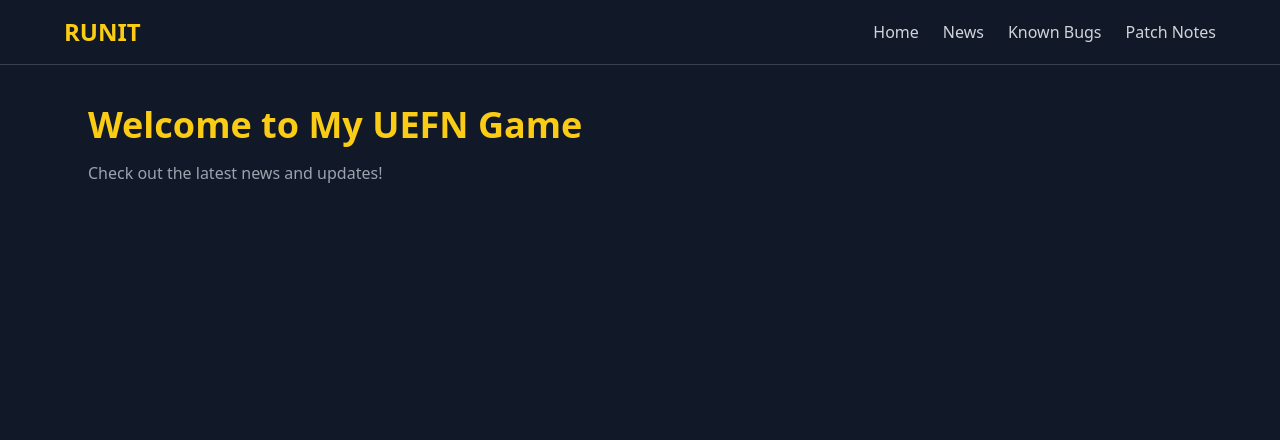
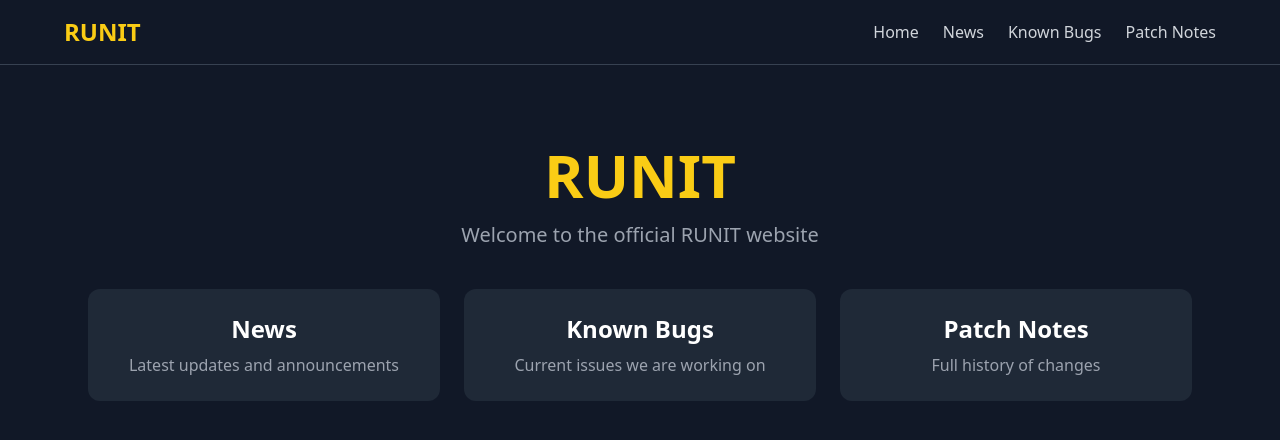
Before and after one commit to MA1NZU/runit, a Next.js app: page / in a window 1280 px wide. Shown: the top 440 px of the page. Built offline with nearby package versions, Linux system fonts and the light colour scheme.

Commit message:
Update page.tsx

```diff
--- a/app/page.tsx
+++ b/app/page.tsx
@@ -1,8 +1,26 @@
+import Link from 'next/link'
+
 export default function Home() {
   return (
-    <main className="max-w-6xl mx-auto px-6 py-10">
-      <h1 className="text-4xl font-bold text-yellow-400">Welcome to My UEFN Game</h1>
-      <p className="text-gray-400 mt-4">Check out the latest news and updates!</p>
+    <main className="max-w-6xl mx-auto px-6 py-20 text-center">
+      <h1 className="text-6xl font-bold text-yellow-400 mb-4">RUNIT</h1>
+      <p className="text-gray-400 text-xl mb-10">
+        Welcome to the official RUNIT website
+      </p>
+      <div className="grid grid-cols-1 md:grid-cols-3 gap-6 mt-10">
+        <Link href="/news" className="bg-gray-800 hover:bg-gray-700 transition rounded-xl p-6">
+          <h2 className="text-2xl font-bold text-white mb-2">News</h2>
+          <p className="text-gray-400">Latest updates and announcements</p>
+        </Link>
+        <Link href="/bugs" className="bg-gray-800 hover:bg-gray-700 transition rounded-xl p-6">
+          <h2 className="text-2xl font-bold text-white mb-2">Known Bugs</h2>
+          <p className="text-gray-400">Current issues we are working on</p>
+        </Link>
+        <Link href="/patch-notes" className="bg-gray-800 hover:bg-gray-700 transition rounded-xl p-6">
+          <h2 className="text-2xl font-bold text-white mb-2">Patch Notes</h2>
+          <p className="text-gray-400">Full history of changes</p>
+        </Link>
+      </div>
     </main>
   )
 }
```
